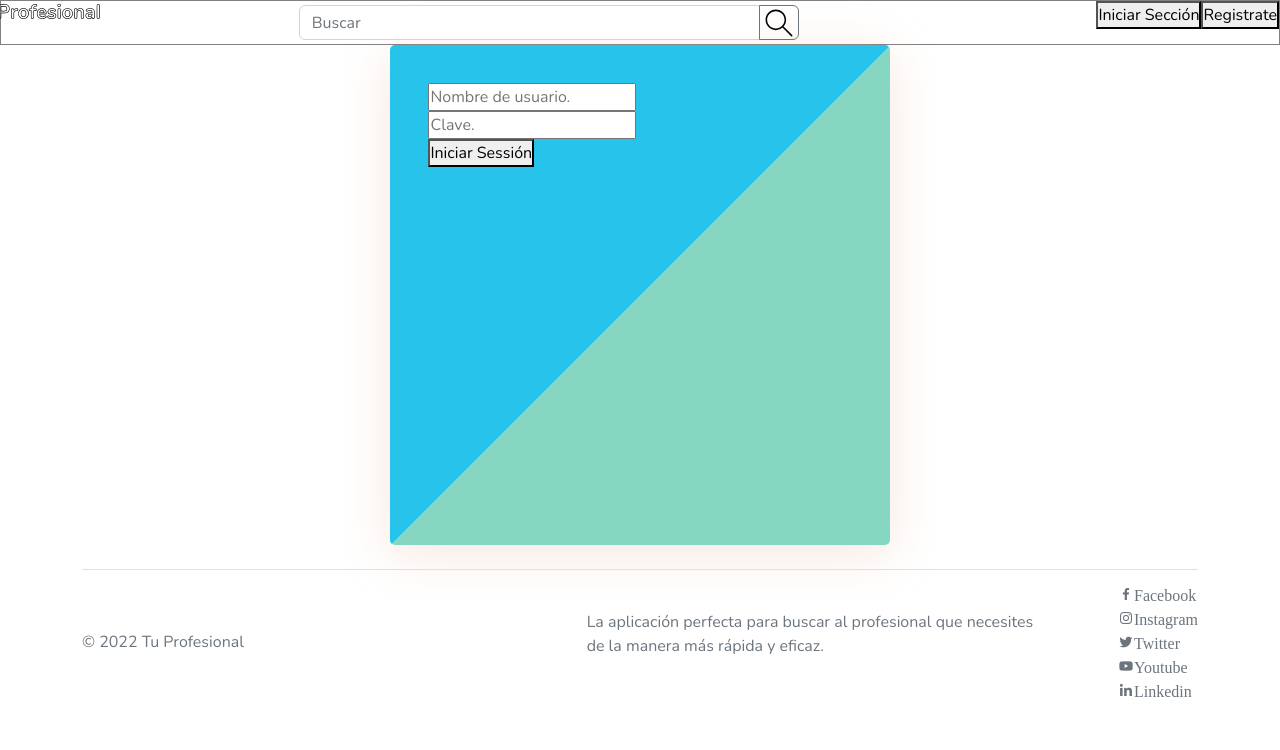
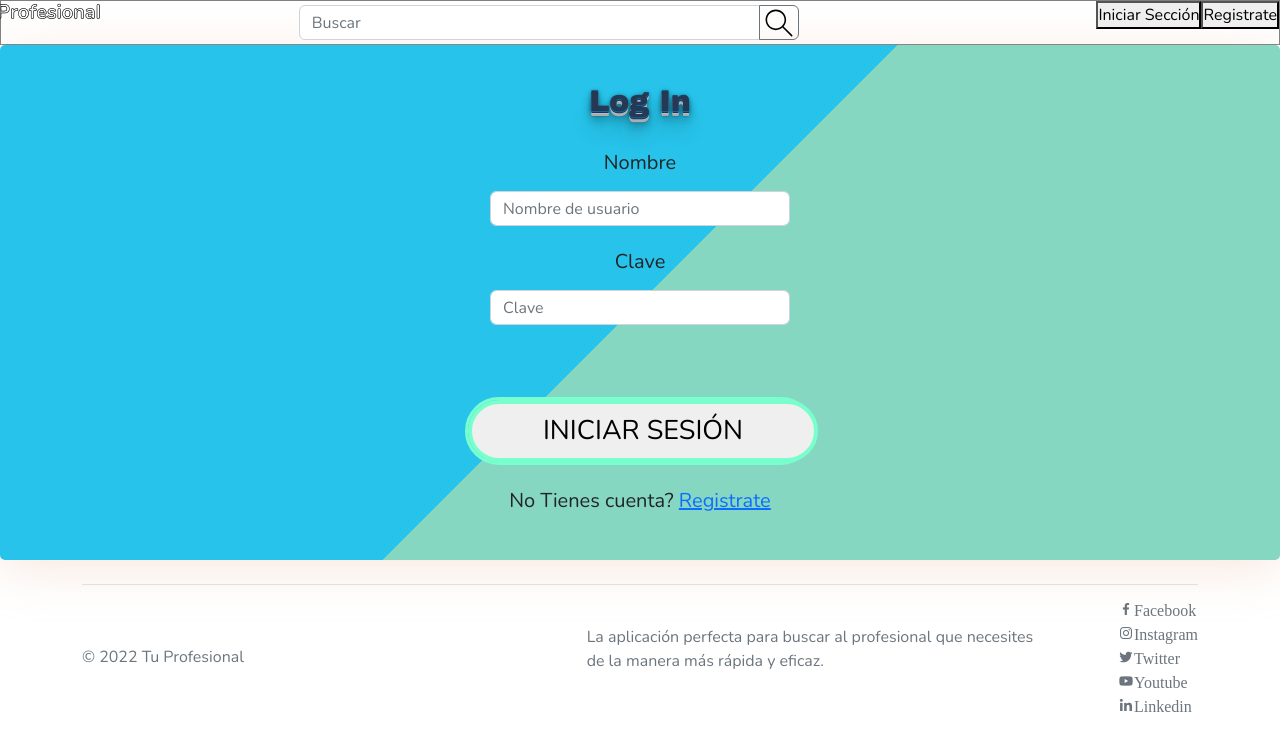
Before and after one commit to BenjaCardozo/AppProveedoresServiciosFront, a React (Create React App) app: page /login in a window 1280 px wide. Shown: the top 750 px of the page. Built offline with nearby package versions, Linux system fonts and the light colour scheme.

Commit message:
Empezando Pag perfil cliente y arreglando un poco de css

```diff
--- a/src/App.js
+++ b/src/App.js
@@ -14,6 +14,7 @@ import LogIn from "./pages/LogIn"
 import AdministrarProveedores from "./pages/AdministrarProveedores";
 import ContactoConElProveedor from "./components/perfil/ContactoConElProveedor";
 import ServiciosCliente from "./components/perfil/ServiciosCliente";
+import PerfilCliente from './pages/PerfilCliente';
 
 
 export function App() {
@@ -27,6 +28,7 @@ export function App() {
         <Route path="/registro/:rol" element={<Registro />} />
         <Route path="/contacto-proveedor" element={<ContactoConElProveedor />}/>
         <Route path="/mis-servicios" element={ <ServiciosCliente/> } />
+        <Route path="/mi-perfil" element={ <PerfilCliente/> } />
         <Route path="/administrar-proveedores" element={<AdministrarProveedores />} />
         <Route path="*" element={<PaginaNoEncontrada />} />
       </Routes>
--- a/src/components/perfil/ContactoConElProveedor.js
+++ b/src/components/perfil/ContactoConElProveedor.js
@@ -1,44 +1,32 @@
 import React from "react";
 import "./ContactoConProveedor.css";
 import { useEffect } from "react";
-import Swal from "sweetalert2";
 
 
 const ContactoConElProveedor = () => {
-
-
-  function mostrarAlerta() {
-  //   Swal.fire({
-  //     title: "Estas seguro que quieres Cancelar?",
-  //     text: "No vas a recuperar lo escrito.",
-  //     icon: "warning",
-  //     showCancelButton: true,
-  //     confirmButtonColor: "#d33",
-  //     cancelButtonColor: "#3085d6",
-  //     cancelButtonText: "Volver",
-  //     confirmButtonText: "Si, quiero Cancelar",
-  //   }).then((result) => {
-  //     if (result.isConfirmed) {
-  //       Swal.fire("Borrado!", "Acción exitosa");
-  //     }
-  //   });
+  const Swal = require("sweetalert2");
+  const mostrarAlerta = ()=> {
+      Swal.fire({
+        title: "Estas seguro que quieres Cancelar?",
+        text: "No vas a recuperar lo escrito.",
+        icon: "warning",
+        showCancelButton: true,
+        confirmButtonColor: "#d33",
+        cancelButtonColor: "#3085d6",
+        cancelButtonText: "Volver",
+        confirmButtonText: "Si, quiero Cancelar",
+      }).then((result) => {
+        if (result.isConfirmed) {
+          Swal.fire("Borrado!", "Acción exitosa");
+        }
+      });
   }
-
-  const bot = (
-    <button
-      type="button"
-      className="btn btn-danger cancelar"
-      onClick={mostrarAlerta()}
-    >
-      Cancelar
-    </button>
-  );
 
   return (
     <>
       <main>
         <div className="body">
-          <h1 align="left">
+          <h1 className="titulo">
             <strong>Solicitar Trabajo</strong>
           </h1>
           <br />
@@ -82,11 +70,17 @@ const ContactoConElProveedor = () => {
             </div>
           </div>
 
-          <div className="botones body">
+          <div className="botones ">
             <button type="button" className="btn btn-success solicitar">
               Solicitar
             </button>
-            {bot}
+            <button
+              type="button"
+              className="btn btn-danger cancelar"
+              onClick={mostrarAlerta}
+            >
+              Cancelar
+            </button>
           </div>
         </div>
       </main>
--- a/src/components/perfil/ContactoConProveedor.css
+++ b/src/components/perfil/ContactoConProveedor.css
@@ -39,23 +39,40 @@ h1{
 
   button.solicitar{
     width: 150px;
-    left: 370px;
+    left: 500px;
     position: relative;
+   margin-left: auto;
+    min-width: 150px;
+    max-width: 300px;
   }
 
   button.cancelar{
-    width: 100px;
     min-width: 100px;
-    left: 600px;
+    left: 800px;
     position: relative;
-    margin-left: 150px;
-    margin-right: 150px;
+
+    margin-left: auto;
+    margin-right: auto;
+    padding: 10px;
+    width: auto;
+    min-width: 150px;
+    max-width: 300px;
   }
   div.inpts{
-    margin-left: 250px;
-    margin-right: 250px;
+    margin-left: auto;
+    margin-right: auto;
     padding: 10px;
     width: auto;
     min-width: 300px;
     max-width: 1050px;
   }
+
+  .titulo {
+    margin-left: auto;
+    margin-right: auto;
+    font-family: Arial Black;
+    font-weight: bold;
+    font-size: 30px;
+    color: #253854;
+    text-shadow: 0 1px 0 rgb(20, 104, 153), 0 2px 0 rgb(11, 56, 114), 0 3px 0 #bbb, 0 4px 0 #aaa, 0 5px 0 #acacac, 0 6px 1px rgba(0,0,0,0.1), 0 0 5px rgba(0,0,0,0.1), 0 1px 3px rgba(0,0,0,0.3), 0 3px 5px rgba(0,0,0,0.2), 0 5px 10px rgba(0,0,0,0.25), 0 10px 10px rgba(0,0,0,0.2), 0 20px 20px rgba(0,0,0,0.15);
+    }
--- a/src/components/registro/Registro.css
+++ b/src/components/registro/Registro.css
@@ -15,8 +15,8 @@
 }
 
 /* Start form  attributes */
-form {
-  width: 500px;
+form.form {
+  width: auto;
   min-height: 500px;
   height: auto;
   border-radius: 5px;
--- a/src/components/registro/Registro.js
+++ b/src/components/registro/Registro.js
@@ -12,7 +12,7 @@ function RegistroForm() {
             <div className="card-header registro">Registro {rol}</div>
             <div className="card-body">
               <form
-                className="row gy-2 gx-3 align-items-center"
+                className="form row gy-2 gx-3 align-items-center"
                 method="post"
                 action="#"
               >
--- a/src/pages/LogIn.js
+++ b/src/pages/LogIn.js
@@ -1,8 +1,8 @@
 import React from "react";
-import { useNavigate } from "react-router-dom";
+import { Link, useNavigate } from "react-router-dom";
 import { useState } from "react";
 import loginServicio from "../services/Login";
-import './Login.css';
+import "./Login.css";
 
 function LogIn() {
   const [username, SetUsername] = useState("");
@@ -27,26 +27,58 @@ function LogIn() {
   };
 
   return (
-    <form onSubmit={handleLoginSubmit}>
-      <div>
+    <form onSubmit={handleLoginSubmit} className='form'>
+      <h2 align="center" className="titulo">
+        Log In
+      </h2>
+      <br />
+      <div align="center">
+        <label
+          for="exampleFormControlTextarea2 cols-sm-2"
+          className="form-label"
+        >
+          <h5>Nombre</h5>
+        </label>
+        <br />
         <input
           type="text"
+          className="form-control inp"
           value={username}
           name="correo"
-          placeholder="Nombre de usuario."
+          placeholder="Nombre de usuario"
           onChange={({ target }) => SetUsername(target.value)}
         ></input>
       </div>
-      <div>
+      <br />
+      <div align="center">
+        <label
+          for="exampleFormControlTextarea2 cols-sm-2"
+          className="form-label"
+        >
+          <h5>Clave</h5>
+        </label>
+        <br />
         <input
           type="password"
+          className="form-control inp"
           value={password}
           name="clave"
-          placeholder="Clave."
+          placeholder="Clave"
           onChange={({ target }) => SetPassword(target.value)}
         ></input>
+        <br />
+        <br />
+        <br />
       </div>
-      <button>Iniciar Sessión</button>
+      <div className="botn">
+        <span>
+          <button className="botn titul">Iniciar Sesión</button>
+        </span>
+      </div>
+      <br />
+      <h5 align="center">No Tienes cuenta? <Link to={`/registro`}>
+        Registrate
+      </Link></h5>
     </form>
   );
 }
--- a/src/pages/Login.css
+++ b/src/pages/Login.css
@@ -1,3 +1,50 @@
 *{
     font-family: "Nunito", sans-serif;
 }
+form{
+    align-items: center;
+}
+.titulo {
+  text-align: center;
+  font-family: Arial Black;
+  font-weight: bold;
+  font-size: 30px;
+  color: #06698b;
+  text-shadow: 0 1px 0 rgb(20, 104, 153), 0 2px 0 rgb(11, 56, 114), 0 3px 0 #bbb, 0 4px 0 #aaa, 0 5px 0 #acacac, 0 6px 1px rgba(0,0,0,0.1), 0 0 5px rgba(0,0,0,0.1), 0 1px 3px rgba(0,0,0,0.3), 0 3px 5px rgba(0,0,0,0.2), 0 5px 10px rgba(0,0,0,0.25), 0 10px 10px rgba(0,0,0,0.2), 0 20px 20px rgba(0,0,0,0.15);
+  }
+:root {
+
+    --primary: #78FFCD;
+    --solid: rgb(10, 8, 8);
+    --btn-w: 350px;
+  }
+  * {box-sizing: border-box;}
+  *:before, *:after {box-sizing: border-box;}
+
+  h1 {
+    color: var(--solid);
+    font-size: 2.5rem;
+    margin-top: 6rem;
+  }
+  .botn {
+    position: relative;
+    margin:  auto;
+    width: var(--btn-w);
+    color: var(--primary);
+    border: .15em solid var(--primary);
+    border-radius: 5em;
+    text-transform: uppercase;
+    text-align: center;
+    font-size: 1.3em;
+    line-height: 2em;
+    cursor: pointer;
+  }
+  .titul{
+    color: black;
+  }
+
+  .inp{
+    width: auto;
+    max-width: 300px;
+    min-width: 150px;
+  }
--- /dev/null
+++ b/src/pages/PerfilCliente.js
@@ -0,0 +1,110 @@
+import React from "react";
+import { useEffect, useState } from "react";
+import ClienteServicio from "../services/Cliente";
+
+const PerfilCliente = () => {
+  const [clientes, setCliente] = useState([]);
+
+  useEffect(() => {
+    ClienteServicio.buscarCliente()
+      .then((data) => setCliente(data.clientes))
+      .catch((error) => console.log(error));
+  }, []);
+
+  console.log(clientes);
+
+  return (
+    <>
+      <form class="needs-validation" novalidate>
+        <div class="row g-3">
+          <div class="col-sm-6">
+            <label for="firstName" class="form-label">
+              Nombre
+            </label>
+            <input
+              type="text"
+              class="form-control"
+              id="firstName"
+              placeholder=""
+              value=""
+              required
+            />
+            <div class="invalid-feedback">Valid first name is required.</div>
+          </div>
+
+          <div class="col-12">
+            <label for="username" class="form-label">
+              Apellido
+            </label>
+            <div class="input-group has-validation">
+              <input
+                type="text"
+                class="form-control"
+                id="username"
+                placeholder="{cliente.nombre}"
+                required
+              />
+              <div class="invalid-feedback">Your username is required.</div>
+            </div>
+          </div>
+
+          <div class="col-12">
+            <label for="address" class="form-label">
+              Direccion
+            </label>
+            <input
+              type="text"
+              class="form-control"
+              id="address"
+              placeholder="{cliente.direccion}"
+              required
+            />
+          </div>
+
+          <div class="col-sm-6">
+            <label for="email" class="form-label">
+              Email <span class="text-muted"></span>
+            </label>
+            <input
+              type="email"
+              class="form-control"
+              id="email"
+              placeholder="{cliente.email}"
+            />
+            <div class="invalid-feedback">
+              PorFavor ingresa una Direccion valida.
+            </div>
+          </div>
+
+          <div class="col-sm-6">
+            <label for="lastName" class="form-label">
+              Contacto
+            </label>
+            <input
+              type="text"
+              class="form-control"
+              id="lastName"
+              placeholder="{cliente.contacto}"
+              value=""
+              required
+            />
+            <div class="invalid-feedback">Valid last name is required.</div>
+          </div>
+          <div class="mb-3">
+            <label for="formFile" class="form-label">
+              Cambiar Foto de Perfil
+            </label>
+            <input class="form-control" type="file" id="formFile" />
+          </div>
+          <hr class="my-4" />
+
+          <button class="w-100 btn btn-primary btn-lg" type="submit">
+            Realizar Cambios
+          </button>
+        </div>
+      </form>
+    </>
+  );
+};
+
+export default PerfilCliente;
```
